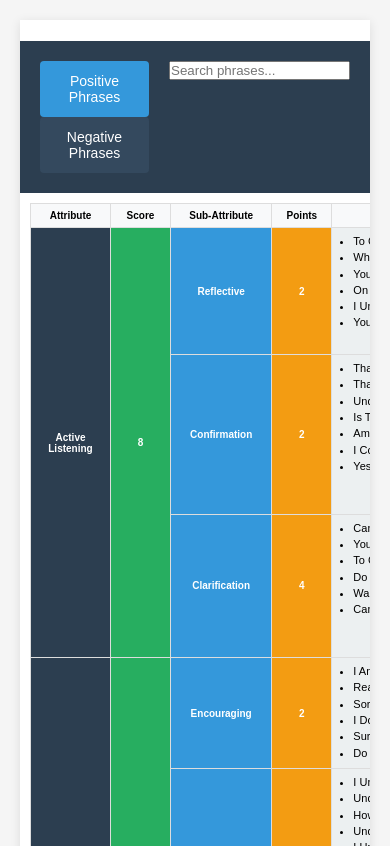
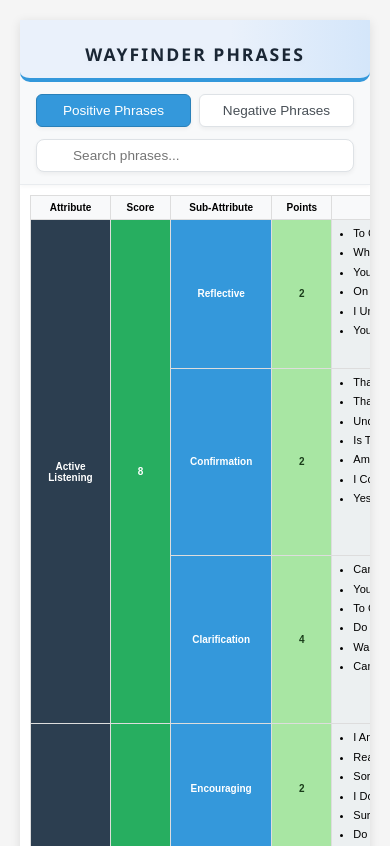
Before and after one commit to Marque6299/Wayfinder, a plain HTML site: page index.html in a window 390 px wide. Shown: the top 846 px of the page. Drawn offline with Linux system fonts and the light colour scheme.

Commit message:
Update styles.css

```diff
--- a/styles.css
+++ b/styles.css
@@ -29,6 +29,7 @@ body {
 .table-container {
     overflow-x: auto;
     padding: 20px;
+    min-height: 400px;
 }
 
 table {
@@ -64,12 +65,16 @@ th {
 }
 
 .score-cell {
-    background-color: #27ae60;
+    background-color: #27ae60; /* green for positive */
     color: white;
     font-weight: bold;
     text-align: center;
     vertical-align: middle;
     width: 60px;
+}
+.score-cell.negative {
+    background-color: #e74c3c; /* red for negative */
+    color: white;
 }
 
 .sub-attribute-cell {
@@ -82,12 +87,16 @@ th {
 }
 
 .points-cell {
-    background-color: #f39c12;
-    color: white;
+    background-color: #a8e6a3; /* light green for positive */
+    color: #1a3d1a;
     font-weight: bold;
     text-align: center;
     vertical-align: middle;
     width: 60px;
+}
+.points-cell.negative {
+    background-color: #f7b6ae; /* light red for negative */
+    color: #7a2323;
 }
 
 .phrase-cell {
@@ -109,7 +118,8 @@ th {
 }
 
 .phrase-cell li {
-    margin-bottom: 2px;
+    margin-bottom: 4px;
+    line-height: 1.4;
 }
 
 .controls {
@@ -141,43 +151,97 @@ th {
 }
 
 .navigation {
-    padding: 20px;
-    background-color: #2c3e50;
+    padding: 16px 24px;
+    background-color: #f8f9fa;
     display: flex;
-    justify-content: center;
-    gap: 20px;
+    justify-content: space-between;
+    align-items: center;
+    border-bottom: 1px solid #e9ecef;
+    box-shadow: 0 2px 4px rgba(0,0,0,0.03);
+}
+
+.nav-btn-group {
+    display: flex;
+    gap: 12px;
 }
 
 .nav-btn {
-    background-color: #34495e;
-    color: white;
-    border: none;
-    padding: 12px 24px;
-    border-radius: 4px;
+    background-color: #fff;
+    color: #495057;
+    border: 1px solid #dee2e6;
+    padding: 10px 20px;
+    border-radius: 6px;
     cursor: pointer;
-    font-size: 14px;
-    transition: background-color 0.3s ease;
+    font-size: 0.9rem;
+    font-weight: 500;
+    transition: all 0.2s ease;
+    box-shadow: 0 2px 4px rgba(0,0,0,0.05);
 }
 
 .nav-btn:hover {
-    background-color: #2c3e50;
+    background-color: #f8f9fa;
+    border-color: #ced4da;
+    transform: translateY(-1px);
 }
 
 .nav-btn.active {
     background-color: #3498db;
+    color: white;
+    border-color: #2980b9;
 }
 
 .nav-btn.active:hover {
     background-color: #2980b9;
 }
 
-.page-indicator {
-    color: white;
-    font-size: 18px;
-    font-weight: bold;
-    margin: 0 20px;
+.nav-search-group {
+    position: relative;
     display: flex;
     align-items: center;
+}
+
+.search-input {
+    padding: 10px 16px 10px 40px;
+    border: 1px solid #dee2e6;
+    border-radius: 8px;
+    font-size: 0.9rem;
+    width: 300px;
+    transition: all 0.3s ease;
+    background-color: white;
+    color: #495057;
+    box-shadow: 0 2px 4px rgba(0,0,0,0.05);
+}
+
+.search-input:focus {
+    border-color: #3498db;
+    box-shadow: 0 0 0 3px rgba(52,152,219,0.15);
+    outline: none;
+    width: 360px;
+}
+
+.highlight {
+    background-color: #fff3cd;
+    padding: 2px 0;
+    border-radius: 2px;
+    color: #856404;
+    font-weight: 500;
+}
+
+.page-indicator {
+    color: #1a2634;
+    background: linear-gradient(90deg, #eaf1fb 60%, #d4e6fa 100%);
+    font-size: 1rem;
+    font-weight: 800;
+    margin: 0;
+    padding: 15px 0 5px 0;
+    text-align: center;
+    letter-spacing: 2px;
+    border-bottom: 4px solid #3498db;
+    border-radius: 0 0 18px 18px;
+    box-shadow: 0 4px 16px rgba(44,62,80,0.07);
+    text-shadow: 0 2px 8px rgba(44,62,80,0.04);
+    font-family: 'Segoe UI', Arial, sans-serif;
+    text-transform: uppercase;
 }
 
 @media (max-width: 768px) {
@@ -194,4 +258,37 @@ th {
         padding: 6px;
         font-size: 10px;
     }
+
+    .page-indicator {
+        font-size: 1.1rem;
+        padding: 22px 0 12px 0;
+        border-radius: 0 0 10px 10px;
+    }
+
+    .navigation {
+        flex-direction: column;
+        padding: 12px 16px;
+        gap: 12px;
+    }
+
+    .nav-btn-group {
+        width: 100%;
+        gap: 8px;
+    }
+
+    .nav-btn {
+        flex: 1;
+        padding: 8px 12px;
+        font-size: 0.85rem;
+    }
+
+    .nav-search-group {
+        width: 100%;
+    }
+
+    .search-input {
+        width: 100%;
+        padding: 8px 12px 8px 36px;
+        font-size: 0.85rem;
+    }
 }
```
